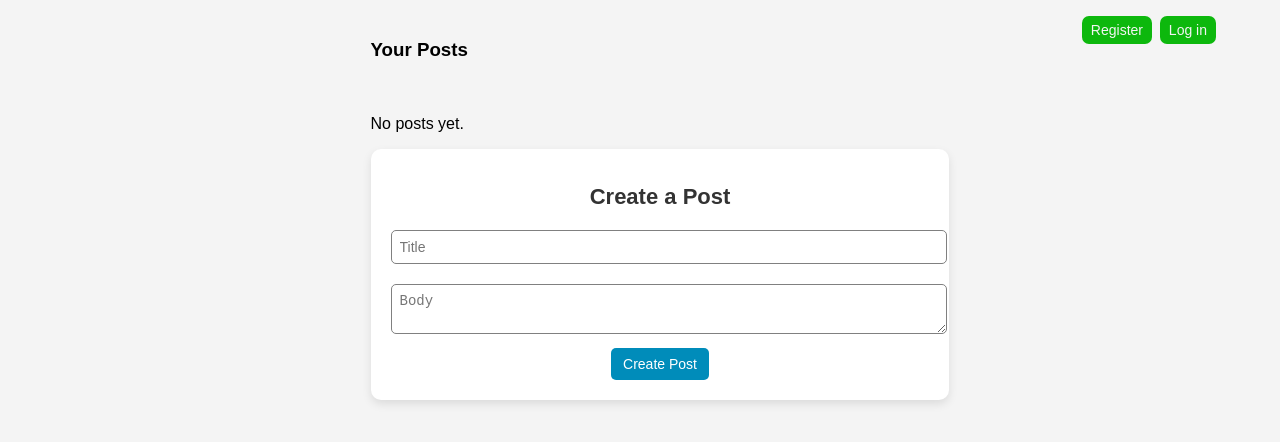
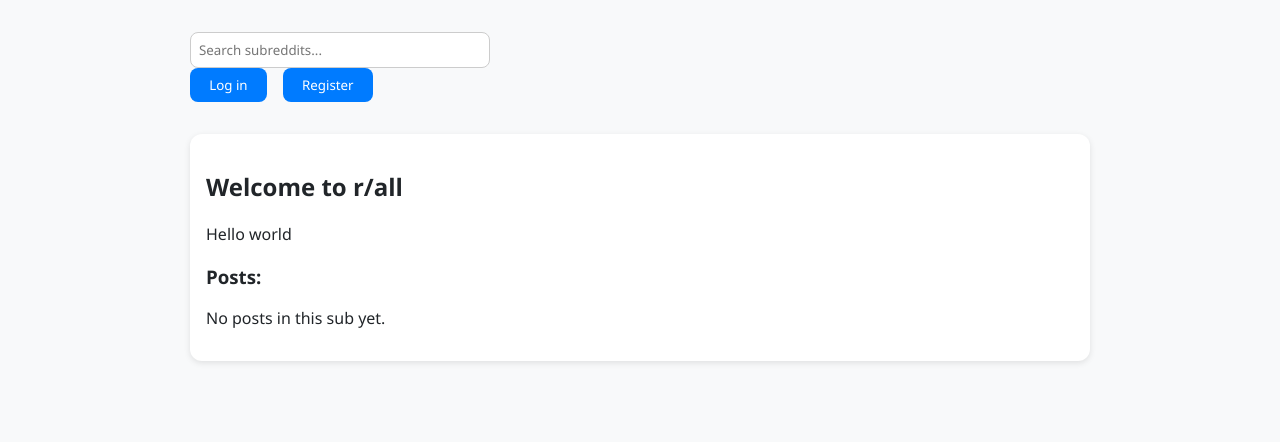
Before and after one commit to Luka98122/react-phonebook, a React (Vite) app: page / in a window 1280 px wide. Shown: the top 442 px of the page. Built offline with nearby package versions, Linux system fonts and the light colour scheme.

Commit message:
Small changes - unstable

```diff
--- a/src/App.tsx
+++ b/src/App.tsx
@@ -1,3 +1,4 @@
+// PostApp.tsx
 import React, { useState, useEffect } from "react";
 
 function getCookie(name: string): string | null {
@@ -17,30 +18,23 @@ function setCookie(name: string, value: string, seconds: number): void {
   document.cookie = `${name}=${value};expires=${expires.toUTCString()};path=/`;
 }
 
-const getSelfInfo = async(sessid : string) => {
+const getSelfInfo = async (sessid: string) => {
   try {
     const response = await fetch("https://brezn.markovic.biz/lapi/getinfo/", {
       method: "POST",
       headers: { "Content-Type": "application/json" },
-      body: JSON.stringify({sessid}),
+      body: JSON.stringify({ sessid }),
     });
 
-    const data = await response.json()
-
-    if (response.ok) {
-      return data;
-    }
-    else{
-      return null;
-    }
-  }
-  catch (error) {
-    console.error("Error during login:", error);
+    const data = await response.json();
+    return response.ok ? data : null;
+  } catch (error) {
+    console.error("Error getting user info:", error);
     alert("An error occurred. Please try again.");
   }
-}
+};
 
-const handleLogin = async (username : string, password : string) => {
+const handleLogin = async (username: string, password: string) => {
   try {
     const response = await fetch("https://brezn.markovic.biz/lapi/login/", {
       method: "POST",
@@ -49,11 +43,15 @@ const handleLogin = async (username : string, password : string) => {
     });
 
     const data = await response.json();
-    if (data.message.includes("Authorized")){
+    if (data.message.includes("Authorized")) {
       alert("Login successful!");
-      const end =  Number(data.sessid.split(".")[0]);
-      setCookie("sessid",data.sessid,end-(new Date().getSeconds()));
+      const end = Number(data.sessid.split(".")[0]);
+      const currentUnixTime = Math.floor(Date.now() / 1000);
+      setCookie("sessid", data.sessid, end - currentUnixTime);
+
       window.location.reload();
+    } else {
+      alert("Incorrect username or password.");
     }
   } catch (error) {
     console.error("Error during login:", error);
@@ -66,7 +64,7 @@ const handleRegister = async (username: string, password: string) => {
     const response = await fetch("https://brezn.markovic.biz/lapi/register/", {
       method: "POST",
       headers: { "Content-Type": "application/json" },
-      body: JSON.stringify({"user" : username, "password" : password}),
+      body: JSON.stringify({ user: username, password }),
     });
 
     const data = await response.json();
@@ -77,7 +75,7 @@ const handleRegister = async (username: string, password: string) => {
   }
 };
 
-const handleCreatePost = async (title: string, body: string) => {
+const handleCreatePost = async (title: string, body: string, sub: Sub) => {
   const sessid = getCookie("sessid");
   if (!sessid) {
     alert("You must be logged in to create a post.");
@@ -88,7 +86,7 @@ const handleCreatePost = async (title: string, body: string) => {
     const response = await fetch("https://brezn.markovic.biz/lapi/create/post/", {
       method: "POST",
       headers: { "Content-Type": "application/json" },
-      body: JSON.stringify({ sessid, title, body }),
+      body: JSON.stringify({ sessid, title, body, sub: sub.name}),
     });
 
     const data = await response.json();
@@ -99,6 +97,35 @@ const handleCreatePost = async (title: string, body: string) => {
   }
 };
 
+
+const handleCreateSubreddit = async (name: string, desc: string) => {
+  const sessid = getCookie("sessid");
+  if (!sessid) {
+    alert("You must be logged in to create a subreddit.");
+    return;
+  }
+
+  try {
+    const response = await fetch("https://brezn.markovic.biz/lapi/create/sub/", {
+      method: "POST",
+      headers: { "Content-Type": "application/json" },
+      body: JSON.stringify({ sessid, name, desc }),
+    });
+
+    const data = await response.json();
+    alert(data.Message);
+  } catch (error) {
+    console.error("Error creating subreddit:", error);
+    alert("An error occurred. Please try again.");
+  }
+};
+
+type Sub = {
+  desc: string;
+  id: number;
+  name: string;
+};
+
 const PostApp: React.FC = () => {
   const [title, setTitle] = useState("");
   const [body, setBody] = useState("");
@@ -106,19 +133,65 @@ const PostApp: React.FC = () => {
   const [password, setPassword] = useState("");
   const [showLoginDialog, setShowLoginDialog] = useState(false);
   const [showRegisterDialog, setShowRegisterDialog] = useState(false);
+  const [showCreateSubredditDialog, setShowCreateSubredditDialog] = useState(false);
+  const [subredditName, setSubredditName] = useState("");
+  const [subredditDesc, setSubredditDesc] = useState("");
   const [displayInfo, setDisplayInfo] = useState(false);
   const [userInfo, setUserInfo] = useState<{
     user: string;
     id: number;
     last_modified: number;
-    posts: [number, number, any, string, string, number, number][];
-  }>({
-    user: "",
-    id: 0,
-    last_modified: 0,
-    posts: [],
-  });
+    posts: any[];
+  }>({ user: "", id: 0, last_modified: 0, posts: [] });
+
   const sessid = getCookie("sessid");
+  const [searchTerm, setSearchTerm] = useState("");
+  const [subs, setSubs] = useState<Sub[]>([]);
+  const [selectedSub, setSelectedSub] = useState<Sub>({ id: 0, name: "all", desc:"Hello world"});
+  const [posts, setPosts] = useState<any[]>([]);
+  const [showCreatePostDialog, setShowCreatePostDialog] = useState(false);
+
+
+  useEffect(() => {
+    if (searchTerm.trim() === "") {
+      setSubs([]);
+      return;
+    }
+
+    const timeout = setTimeout(() => {
+      fetch("https://brezn.markovic.biz/lapi/search/subs/", {
+        method: "POST",
+        headers: { "Content-Type": "application/json" },
+        body: JSON.stringify({ query: searchTerm }),
+      })
+        .then((res) => res.json())
+        .then((data) => setSubs(data))
+        .catch((err) => console.error(err));
+    }, 300);
+
+    return () => clearTimeout(timeout);
+  }, [searchTerm]);
+
+    const handleSubClick = async (sub: Sub) => {
+    setSelectedSub(sub);
+    console.log(sub)
+    const resp = await fetch("https://brezn.markovic.biz/lapi/sub/posts/", {
+      method: "POST",
+      headers: { "Content-Type": "application/json" },
+      body: JSON.stringify({ name: sub.name , sessid : sessid}),
+    })
+    const jso = await resp.json();
+      if (jso.empty !="true"){
+        setPosts(jso.posts)
+
+      }
+      else{
+        setPosts([{id : -1, title:"Be the first person to post here!", body : "This subreddit is currently empty"}])
+      }
+
+  };
+
+
 
   useEffect(() => {
     const checkSession = async () => {
@@ -129,41 +202,126 @@ const PostApp: React.FC = () => {
         } else {
           setDisplayInfo(true);
           setUserInfo(user);
+          if (sessid != null) {
+            await handleSubClick(selectedSub);
+          }
         }
       }
     };
     checkSession();
-  }, [sessid]);
+  }, [sessid,selectedSub]);
 
   return (
     <div className="Root">
+
+      <div className="sub-search-container">
+        <input
+          type="text"
+          placeholder="Search subreddits..."
+          value={searchTerm}
+          onChange={(e) => setSearchTerm(e.target.value)}
+        />
+        {subs.length > 0 && (
+          <ul className="search-results">
+            {subs.map((sub) => (
+              <li key={sub.id} onClick={async () => await handleSubClick(sub)}>
+                {sub.name}
+              </li>
+            ))}
+          </ul>
+        )}
+      </div>
+
       {displayInfo && userInfo.user ? (
         <div className="user-info">
           <h2>Welcome, {userInfo.user}!</h2>
           <p><strong>User ID:</strong> {userInfo.id}</p>
           <p><strong>Last Modified:</strong> {userInfo.last_modified}</p>
-          <button onClick={() => {
+          <button className="auth-button" onClick={() => {
             setCookie("sessid", "", -1);
             setDisplayInfo(false);
-
+            window.location.reload();
           }}>Logout</button>
         </div>
       ) : (
         <div className="account-container">
-          <button className="login-button" onClick={() => setShowLoginDialog(true)}>Log in</button>
-          <button className="register-button" onClick={() => setShowRegisterDialog(true)}>Register</button>
+          <button className="auth-button" onClick={() => setShowLoginDialog(true)}>Log in</button>
+          <button className="auth-button" onClick={() => setShowRegisterDialog(true)}>Register</button>
         </div>
       )}
+
+
+
+      {selectedSub && (
+        <div className="sub-info">
+          <h2>Welcome to r/{selectedSub.name}</h2>
+          <p>{selectedSub.desc}</p>
+          <h3>Posts:</h3>
+          {posts.length === 0 ? (
+            <p>No posts in this sub yet.</p>
+          ) : (
+            posts.map((post: any) => (
+              <div className="post" key={post.id || post[0]}>
+                <h4>{post.title || post[3]}</h4>
+                <p>{post.body || post[4]}</p>
+              </div>
+            ))
+          )}
+        </div>
+      )}
+
+      {displayInfo && (
+        <>
+          <button
+            className="create-post-button"
+            onClick={() => setShowCreatePostDialog(true)}
+          >
+            +
+          </button>
+
+          {showCreatePostDialog && (
+            <div className="overlay">
+              <div className="create-post-dialog">
+                <h2>Create a Post</h2>
+                <input
+                  type="text"
+                  placeholder="Title"
+                  value={title}
+                  onChange={(e) => setTitle(e.target.value)}
+                />
+                <textarea
+                  placeholder="Body"
+                  value={body}
+                  onChange={(e) => setBody(e.target.value)}
+                />
+                <button
+                  onClick={() => {
+                    handleCreatePost(title, body,selectedSub);
+                    setShowCreatePostDialog(false);
+                    setTitle("");
+                    setBody("");
+                  }}
+                >
+                  Post
+                </button>
+                <button onClick={() => setShowCreatePostDialog(false)}>Cancel</button>
+              </div>
+            </div>
+          )}
+        </>
+      )}
+
+
+      {displayInfo && (
         <div className="post-container">
           <h3>Your Posts</h3>
           <div className="posts">
-            {userInfo.posts && userInfo.posts.length > 0 ? (
+            {userInfo.posts.length > 0 ? (
               userInfo.posts.map((post: any) => (
                 <div key={post[0]} className="post">
                   <h4>{post[3]}</h4>
                   <p>{post[4]}</p>
                   <small>Created at: {new Date(post[5] * 1000).toLocaleString()}</small>
-                  <small>- {post[7]}</small>
                 </div>
               ))
             ) : (
@@ -171,7 +329,8 @@ const PostApp: React.FC = () => {
             )}
           </div>
         </div>
-      <div>
+      )}
+
       {showRegisterDialog && (
         <div className="overlay">
           <div className="register-container">
@@ -193,13 +352,36 @@ const PostApp: React.FC = () => {
           </div>
         </div>
       )}
+
+      {showCreateSubredditDialog && (
+        <div className="overlay">
+          <div className="register-container">
+            <input
+              type="text"
+              placeholder="Subreddit Name"
+              value={subredditName}
+              onChange={(e) => setSubredditName(e.target.value)}
+            />
+            <textarea
+              placeholder="Subreddit Description"
+              value={subredditDesc}
+              onChange={(e) => setSubredditDesc(e.target.value)}
+            />
+            <button className="auth-button" onClick={() => {
+              handleCreateSubreddit(subredditName, subredditDesc);
+              setShowCreateSubredditDialog(false);
+            }}>Create Subreddit</button>
+            <button onClick={() => setShowCreateSubredditDialog(false)}>Cancel</button>
           </div>
-      <div className="container">
-        <h1>Create a Post</h1>
-        <input type="text" placeholder="Title" value={title} onChange={(e) => setTitle(e.target.value)} />
-        <textarea placeholder="Body" value={body} onChange={(e) => setBody(e.target.value)} />
-        <button onClick={() => handleCreatePost(title, body)}>Create Post</button>
         </div>
+      )}
+
+
+      {displayInfo && (
+        <div>
+          <button className="auth-button" onClick={() => setShowCreateSubredditDialog(true)}>Create Subreddit</button>
+        </div>
+      )}
     </div>
   );
 };
--- a/src/index.css
+++ b/src/index.css
@@ -1,176 +1,323 @@
-body {
-  font-family: "Arial", sans-serif;
-  background-color: #f4f4f4;
-  display: flex;
-  justify-content: center;
-  align-items: flex-start;
-  height: 100vh;
+/* Reset & Base Styles */
+body, html {
   margin: 0;
-  padding: 20px;
+  padding: 0;
+  font-family: "Segoe UI", Tahoma, Geneva, Verdana, sans-serif;
+  background-color: #f8f9fa;
+  color: #212529;
 }
 
-.Root {
-  width: 100%;
-  max-width: 1200px;
+/* Buttons for login and register triggers */
+.auth-button {
+  padding: 0.5rem 1.2rem;
+  background-color: #007bff;
+  color: #fff;
+  border: none;
+  border-radius: 8px;
+  font-weight: 500;
+  cursor: pointer;
+  transition: background-color 0.2s ease;
 }
 
-.container {
-  background: white;
-  padding: 20px;
-  border-radius: 10px;
-  box-shadow: 0 4px 10px rgba(0, 0, 0, 0.1);
-  text-align: center;
-  width: 100%;
-  max-width: 600px;
+.auth-button:hover {
+  background-color: #0056b3;
+}
+
+
+button, input, textarea {
+  font-family: inherit;
+  outline: none;
+  box-sizing: border-box;
+}
+
+/* Root Layout */
+.Root {
+  padding: 2rem;
+  max-width: 900px;
   margin: 0 auto;
 }
 
-h1 {
-  font-size: 22px;
-  color: #333;
-  margin-bottom: 10px;
+/* User Info */
+.user-info {
+  background-color: #fff;
+  padding: 1.2rem;
+  border-radius: 12px;
+  box-shadow: 0 2px 6px rgba(0,0,0,0.1);
+  margin-bottom: 2rem;
 }
 
-input, textarea {
-  width: 100%;
-  padding: 8px;
-  margin: 10px 0;
-  border: 1px solid gray;
-  border-radius: 5px;
-  font-size: 14px;
+/* Auth Buttons */
+.account-container {
+  display: flex;
+  gap: 1rem;
+  margin-bottom: 2rem;
 }
 
-button {
-  background: #008cba;
-  color: white;
-  border: none;
-  padding: 8px 12px;
-  font-size: 14px;
-  cursor: pointer;
-  border-radius: 5px;
-  transition: background 0.2s ease-in-out;
+/* Subreddit Search */
+.sub-search-container input {
+  padding: 0.5rem;
+  width: 100%;
+  max-width: 300px;
+  border-radius: 8px;
+  border: 1px solid #ccc;
 }
 
-button:hover {
-  background: #007bb5;
+.search-results {
+  list-style: none;
+  padding: 0;
+  margin-top: 0.5rem;
+  max-width: 300px;
+  background: #fff;
+  border: 1px solid #ccc;
+  border-radius: 8px;
+  overflow: hidden;
 }
 
-.user-info {
-  background: white;
-  padding: 15px;
-  border-radius: 8px;
-  box-shadow: 0 4px 6px rgba(0, 0, 0, 0.1);
-  margin-bottom: 15px;
-  text-align: left;
-  width: 100%;
-  max-width: 400px;
-  margin: 0 auto;
+.search-results li {
+  padding: 0.5rem;
+  cursor: pointer;
+  transition: background 0.2s ease;
 }
 
-.user-info h2 {
-  font-size: 18px;
-  color: #333;
-  margin-bottom: 10px;
+.search-results li:hover {
+  background-color: #f1f1f1;
 }
 
-.register-button {
-  position: fixed;
-  top: 2%;
-  right: 10%;
-  padding: 6px 9px;
-  background-color: #0db80d;
-  color: #f4f4f4;
-  border-radius: 7px;
-  border: none;
+/* Sub Info */
+.sub-info {
+  background-color: #fff;
+  border-radius: 12px;
+  padding: 1rem;
+  margin-top: 2rem;
+  box-shadow: 0 2px 6px rgba(0,0,0,0.1);
 }
 
-.login-button {
-  position: fixed;
-  top: 2%;
-  right: 5%;
-  padding: 6px 9px;
-  background-color: #0db80d;
-  color: #f4f4f4;
-  border-radius: 7px;
-  border: none;
+/* Post */
+.post {
+  background-color: #ffffff;
+  padding: 1rem;
+  margin: 1rem 0;
+  border-radius: 10px;
+  border-left: 4px solid #007bff;
+  box-shadow: 0 2px 5px rgba(0,0,0,0.05);
 }
 
-.register-button:hover {
-  background-color: #f4f4f4;
-  color: #0db80d;
+.post h4 {
+  margin-top: 0;
 }
 
-.login-button:hover {
-  background-color: #f4f4f4;
-  color: #0db80d;
+/* Generic Container */
+.container {
+  background-color: #fff;
+  padding: 1.5rem;
+  border-radius: 10px;
+  margin-top: 2rem;
+  box-shadow: 0 2px 6px rgba(0,0,0,0.08);
 }
 
+/* Container Inputs & Buttons */
+.container input,
+.container textarea,
+.container select {
+  display: block;
+  width: 100%;
+  margin: 0.5rem 0 1rem;
+  padding: 0.5rem;
+  border-radius: 8px;
+  border: 1px solid #ccc;
+}
+
+.container button {
+  padding: 0.5rem 1rem;
+  background-color: #007bff;
+  color: #fff;
+  border: none;
+  border-radius: 8px;
+  cursor: pointer;
+  transition: background 0.2s ease;
+}
+
+.container button:hover {
+  background-color: #0056b3;
+}
+
+/* Posts from user */
+.post-container {
+  margin-top: 2rem;
+}
+
+.posts {
+  display: flex;
+  flex-direction: column;
+}
+
+/* Modal / Overlay */
 .overlay {
   position: fixed;
   top: 0;
   left: 0;
   width: 100%;
   height: 100%;
-  background: rgba(0, 0, 0, 0.5);
-  z-index: 999;
+  background: rgba(0,0,0,0.4);
   display: flex;
   align-items: center;
   justify-content: center;
+  z-index: 999;
 }
 
+/* Form Container (Register/Login/Create Sub) */
 .register-container {
-  background: aliceblue;
-  padding: 25px;
-  border-radius: 10px;
-  text-align: center;
-  width: 100%;
-  max-width: 250px;
-  box-shadow: 0 4px 8px rgba(0, 0, 0, 0.2);
+  background: #fff;
+  padding: 2rem;
+  border-radius: 12px;
+  box-shadow: 0 5px 20px rgba(0,0,0,0.2);
+  display: flex;
+  flex-direction: column;
+  gap: 1rem;
+  min-width: 320px;
+  max-width: 400px;
 }
 
-.post-container {
-  display: flex;
-  flex-direction: column;
-  gap: 20px;
-  margin-top: 20px;
-  width: 100%;
-  max-width: 800px;
-  margin: 0 auto;
-}
-
-.post {
-  border: 1px solid #ccc;
-  padding: 15px;
-  border-radius: 8px;
-  background-color: #f9f9f9;
-  box-shadow: 0 2px 5px rgba(0, 0, 0, 0.1);
-  width: 100%;
-  max-width: 600px;
-  margin: 0 auto;
-}
-
-.post h4 {
-  margin: 0;
-  font-size: 1.5rem;
+.register-container h3 {
+  margin-top: 0;
+  text-align: center;
   color: #333;
 }
 
-.post p {
-  font-size: 1rem;
-  color: #555;
-  line-height: 1.6;
-  margin-top: 10px;
+.register-container input,
+.register-container textarea {
+  padding: 0.6rem;
+  border-radius: 6px;
+  border: 1px solid #ccc;
+  width: 100%;
 }
 
-.post small {
-  display: block;
-  margin-top: 10px;
-  font-size: 0.8rem;
-  color: #777;
+.register-container button {
+  padding: 0.6rem;
+  border: none;
+  background-color: #007bff;
+  color: white;
+  border-radius: 6px;
+  cursor: pointer;
+  transition: background 0.2s;
 }
 
-.post:hover {
-  background-color: #f1f1f1;
-  transform: scale(1.02);
-  transition: background-color 0.3s, transform 0.3s;
+.register-container button:hover {
+  background-color: #0056b3;
 }
+
+/* Specific containers for semantics */
+.login-container,
+.create-subreddit-container,
+.create-post-container {
+  background-color: #fff;
+  padding: 1.5rem;
+  border-radius: 10px;
+  margin: 2rem 0;
+  box-shadow: 0 2px 8px rgba(0, 0, 0, 0.08);
+}
+
+/* Title headers for sections */
+.container h3,
+.register-container h3 {
+  font-size: 1.25rem;
+  margin-bottom: 1rem;
+  color: #333;
+  border-bottom: 1px solid #eee;
+  padding-bottom: 0.5rem;
+}
+
+/* Floating Create Post Button */
+.create-post-button {
+  position: fixed;
+  bottom: 20px;
+  right: 20px;
+  width: 52px;
+  height: 52px;
+  border-radius: 50%;
+  background-color: #007bff;
+  color: #fff;
+  font-size: 28px;
+  font-weight: bold;
+  border: none;
+  cursor: pointer;
+  box-shadow: 0 4px 12px rgba(0, 0, 0, 0.15);
+  transition: background-color 0.2s ease;
+  z-index: 1001;
+}
+
+.create-post-button:hover {
+  background-color: #0056b3;
+}
+
+/* Overlay */
+.overlay {
+  position: fixed;
+  top: 0;
+  left: 0;
+  width: 100vw;
+  height: 100vh;
+  background: rgba(0, 0, 0, 0.4);
+  display: flex;
+  justify-content: center;
+  align-items: center;
+  z-index: 1000;
+}
+
+/* Modal Dialog */
+.create-post-dialog {
+  background: #fff;
+  padding: 2rem;
+  border-radius: 12px;
+  box-shadow: 0 5px 20px rgba(0, 0, 0, 0.2);
+  min-width: 320px;
+  max-width: 400px;
+  display: flex;
+  flex-direction: column;
+  gap: 1rem;
+}
+
+.create-post-dialog h2 {
+  margin-top: 0;
+  text-align: center;
+  color: #333;
+}
+
+.create-post-dialog input,
+.create-post-dialog textarea {
+  padding: 0.6rem;
+  border-radius: 8px;
+  border: 1px solid #ccc;
+  width: 100%;
+  font-family: inherit;
+  resize: vertical;
+  font-size: 0.95rem;
+}
+
+.create-post-dialog button {
+  padding: 0.6rem 1.2rem;
+  font-size: 0.95rem;
+  border: none;
+  border-radius: 8px;
+  cursor: pointer;
+  font-weight: 500;
+  transition: background 0.2s ease;
+}
+
+.create-post-dialog button:first-of-type {
+  background-color: #007bff;
+  color: white;
+}
+
+.create-post-dialog button:first-of-type:hover {
+  background-color: #0056b3;
+}
+
+.create-post-dialog button:last-of-type {
+  background-color: #6c757d;
+  color: white;
+}
+
+.create-post-dialog button:last-of-type:hover {
+  background-color: #5a6268;
+}
```
Also changed, not shown: 1 other file (tests, documents, lock files or other folders). Lines whose indentation alone changed are shown as unchanged.
